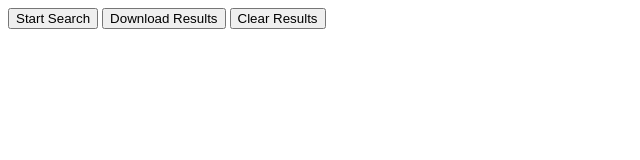
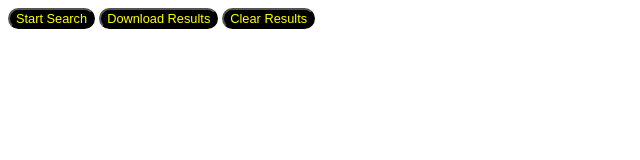
Before and after one commit to jelarson/glassdoor-extension, a browser extension: page index.html in a window 1280 px wide. Shown: the whole page, without its empty margins (0-640 px from the left). Drawn offline with Linux system fonts and the light colour scheme.

```diff
--- a/index.html
+++ b/index.html
@@ -9,15 +9,23 @@
     }
     .progress-message-visible {
       display: block;
+      font-size: .8em;
+    }
+    .ext-button {
+      color: yellow;
+      background-color: black;
+      font-size: .8em;
+      border-radius: 14px;
+      margin-bottom: 4px;
     }
   </style>
 </head>
 <body>
   <div>
-    <button id='start'>Start Search</button>
+    <button id='start' class='ext-button'>Start Search</button>
     <p id='progress-message' class='progress-message-hidden'>Searching...</p>
-    <button id='download'>Download Results</button>
-    <button id='clear'>Clear Results</button>
+    <button id='download' class='ext-button'>Download Results</button>
+    <button id='clear' class='ext-button'>Clear Results</button>
   </div>
   <script src='index.js'></script>
   </body>
```
Also changed, not shown: images/android-chrome-192x192.png (added), images/f1_128.png (deleted), images/f1_16.png (deleted), images/f1_32.png (deleted), images/f1_48.png (deleted), images/favicon-16x16.png (added), images/favicon-32x32.png (added), manifest.json, 1 other file.
